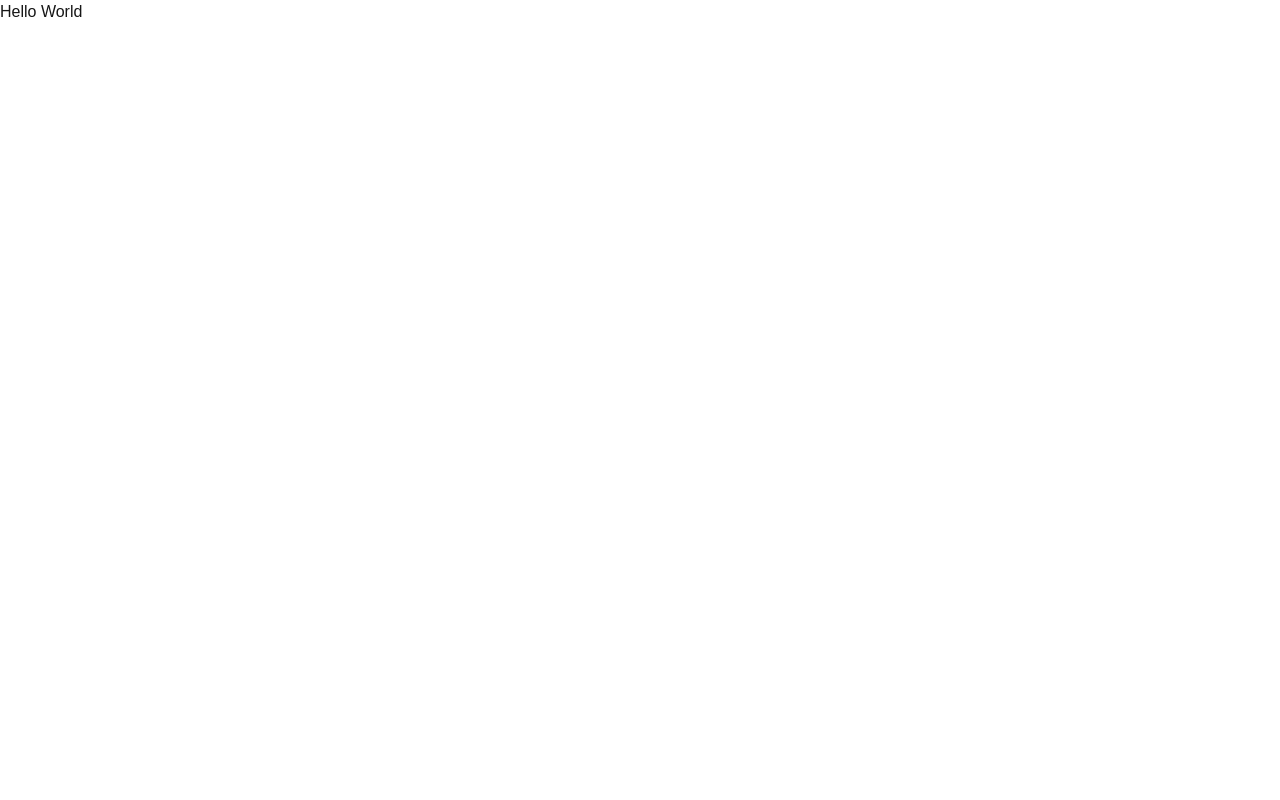
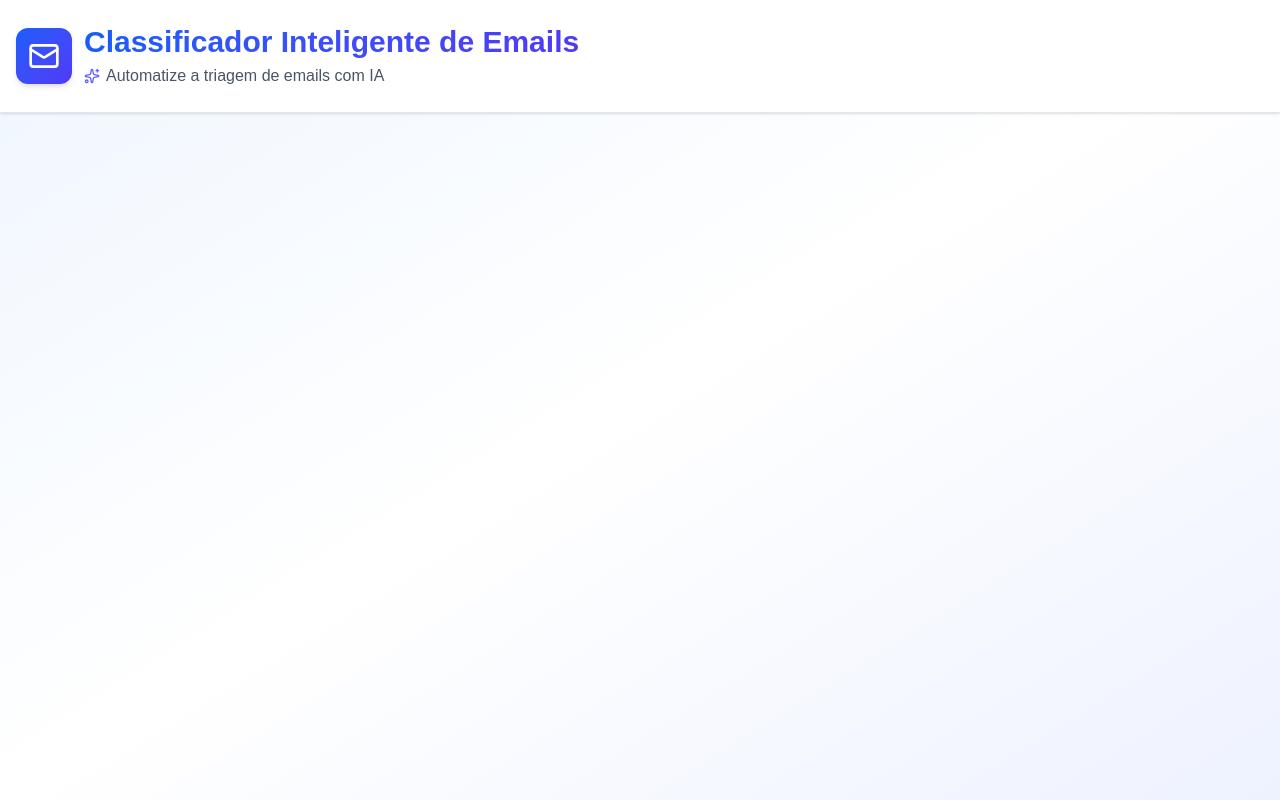
Before and after one commit to joaovictor-jpg/desafio-front, a Next.js app: page / in a window 1280 px wide. Built offline with nearby package versions, Linux system fonts and the light colour scheme.

Commit message:
feature: create a new component header

```diff
--- a/src/app/page.tsx
+++ b/src/app/page.tsx
@@ -1,6 +1,9 @@
+import { Header } from "@/component/header";
 
 export default function Home() {
   return (
-    <h1>Hello World</h1>
+    <div className="min-h-screen bg-gradient-to-br from-blue-50 via-white to-indigo-50 flex flex-col dark:bg-gradient-to-br dark:from-gray-900 dark:via-gray-800 dark:to-gray-900">
+      <Header />
+    </div>
   );
 }
--- /dev/null
+++ b/src/component/header/index.tsx
@@ -0,0 +1,24 @@
+import { Mail, Sparkles } from 'lucide-react';
+
+export function Header() {
+  return (
+    <header className="bg-white border-b border-gray-200 shadow-sm dark:bg-gray-800 dark:border-gray-700">
+      <div className="container mx-auto px-4 py-6 max-w-7xl">
+        <div className="flex items-center gap-3">
+          <div className="bg-gradient-to-br from-blue-600 to-indigo-600 p-3 rounded-xl shadow-md dark:shadow-lg">
+            <Mail className="w-8 h-8 text-white" />
+          </div>
+          <div>
+            <h1 className="text-3xl font-bold bg-gradient-to-r from-blue-600 to-indigo-600 bg-clip-text text-transparent dark:from-blue-400 dark:to-indigo-400">
+              Classificador Inteligente de Emails
+            </h1>
+            <p className="text-gray-600 flex items-center gap-1.5 mt-1 dark:text-gray-300">
+              <Sparkles className="w-4 h-4 text-indigo-500 dark:text-indigo-400" />
+              Automatize a triagem de emails com IA
+            </p>
+          </div>
+        </div>
+      </div>
+    </header>
+  );
+}
```
